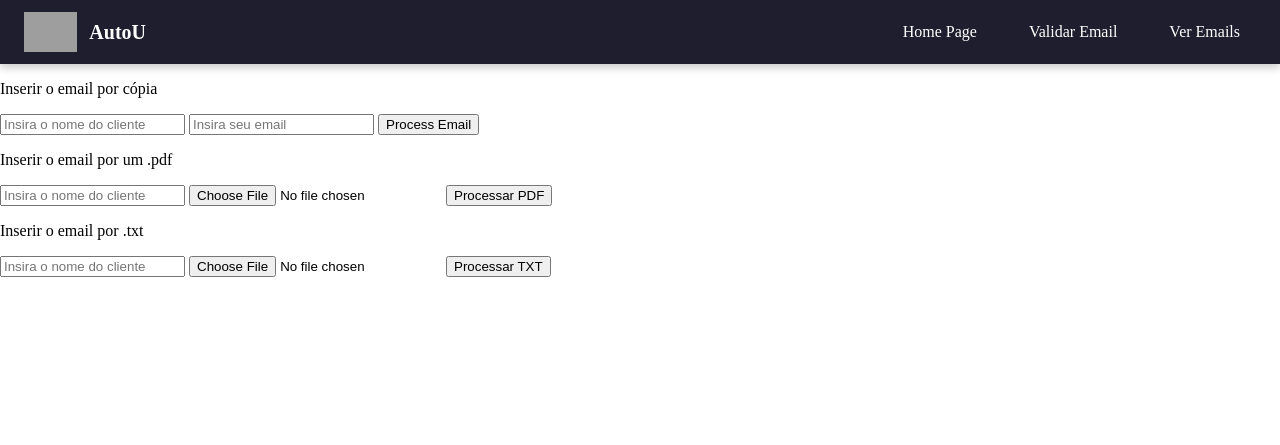
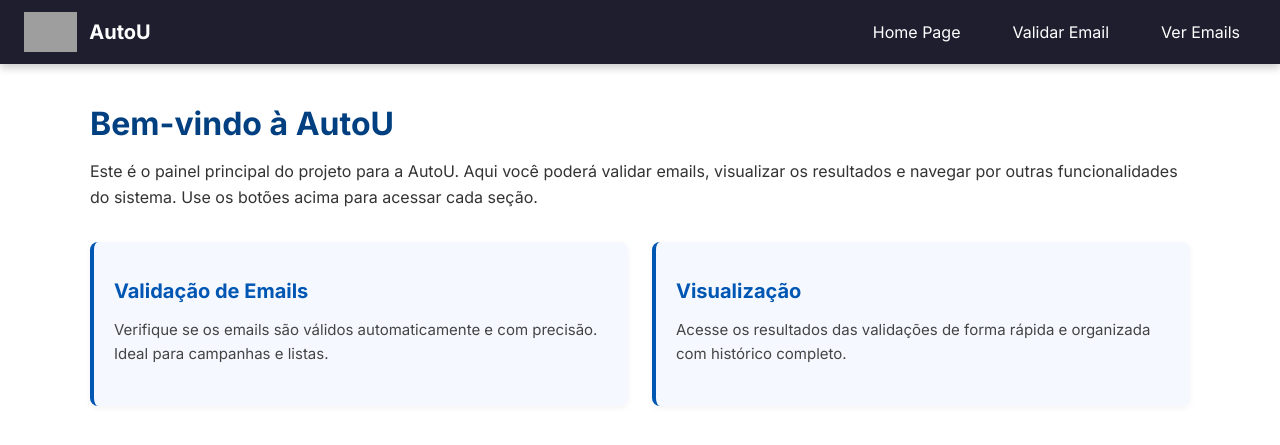
Before and after one commit to CaioLima42/Case_Pratico_AutoU, a Django app: template Case_Pratico/classifier/templates/index.html in a window 1280 px wide. Shown: the top 445 px of the page. Run offline with Django 3.2, Linux system fonts and the light colour scheme; the template is opened without the code that fills it, so the values that code supplies are empty; grey boxes are pictures that could not be loaded.

Commit message:
Update home page

```diff
--- a/Case_Pratico/classifier/templates/index.html
+++ b/Case_Pratico/classifier/templates/index.html
@@ -3,44 +3,33 @@
 <head>
     <meta charset="UTF-8">
     <meta name="viewport" content="width=device-width, initial-scale=1.0">
-    <title>Home Page</title>
+    <title>Home | AutoU</title>
+    <link href="https://fonts.googleapis.com/css2?family=Inter:wght@400;600;700&display=swap" rel="stylesheet">
+    {% load static %}
+    <link rel="stylesheet" href="{% static 'css/index.css'%}">
 </head>
 <body>
     {% include "header.html" %}
-    <div>
-        <p>Inserir o email por cópia</p>
-        <form method="POST" action="{% url 'receive_email' %}">
-            {% csrf_token %}
-            <input type="text" name="nome" placeholder="Insira o nome do cliente">
-            <input type="text" name="email" placeholder="Insira seu email">
-            <button type="submit">Process Email</button>
-        </form>
+
+    <div class="content">
+        <h1>Bem-vindo à AutoU</h1>
+        <p class = "paragraph">
+            Este é o painel principal do projeto para a AutoU. Aqui você poderá validar emails, visualizar os resultados
+            e navegar por outras funcionalidades do sistema. Use os botões acima para acessar cada seção.
+        </p>
+
+        <div class="info-section">
+            <div class="card">
+                <h2>Validação de Emails</h2>
+                <p class = "paragraph">Verifique se os emails são válidos automaticamente e com precisão. Ideal para campanhas e listas.</p>
             </div>
 
-    <div>
-        <p>Inserir o email por um .pdf</p>
-        <form method="POST" enctype="multipart/form-data" action="{% url 'receive_email' %}">
-            {% csrf_token %}
-            <input type="text" name="nome" placeholder="Insira o nome do cliente">
-            <input type="file" name="pdf_file" accept=".pdf">
-            <button type="submit">Processar PDF</button>
-        </form>
+            <div class="card">
+                <h2>Visualização</h2>
+                <p class = "paragraph">Acesse os resultados das validações de forma rápida e organizada com histórico completo.</p>
             </div>
 
-    <div>
-        <p>Inserir o email por .txt</p>
-        <form method="POST" enctype="multipart/form-data" action="{% url 'receive_email' %}">
-            {% csrf_token %}
-            <input type="text" name="nome" placeholder="Insira o nome do cliente">
-            <input type="file" name="txt_file" accept=".txt">
-            <button type="submit">Processar TXT</button>
-        </form>
         </div>
-    {% if text %}
-    <div>
-        <h3>Texto extraído/processado:</h3>
-        <pre>{{ text }}</pre>
     </div>
-    {% endif %}
 </body>
 </html>
```
Lines whose indentation alone changed are shown as unchanged.
